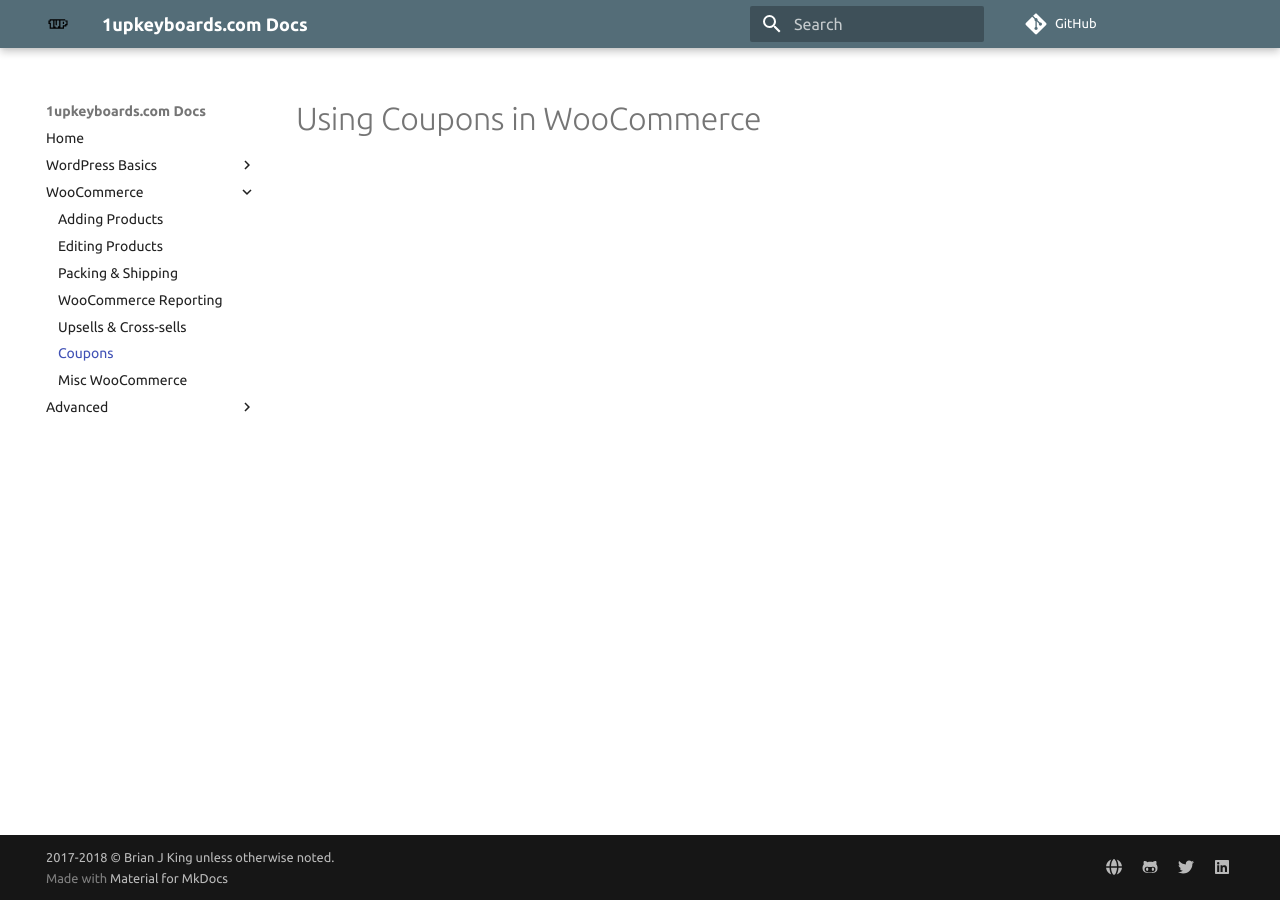
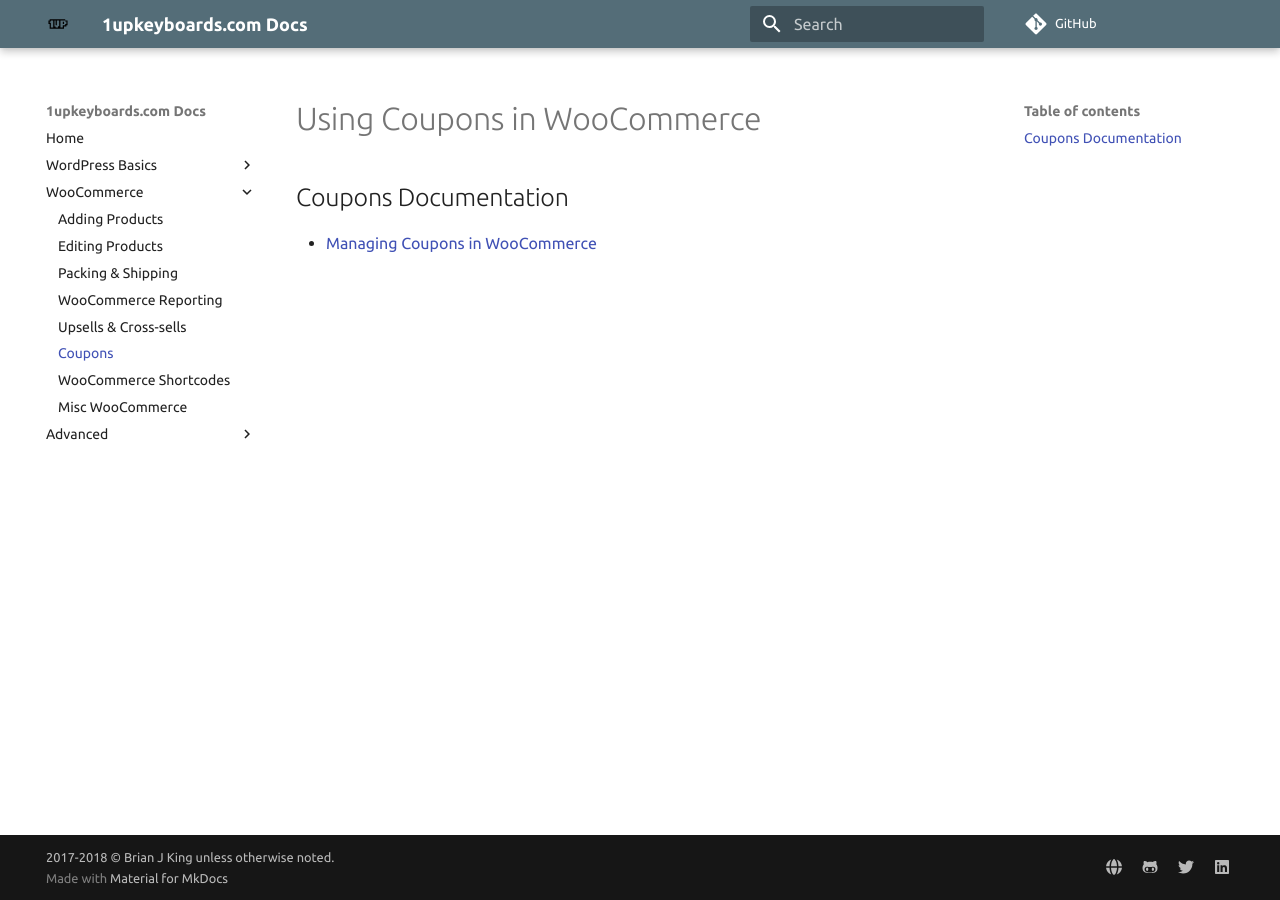
Before and after one commit to brianjking/1upkeyboard-docs, an MkDocs documentation site: the page built from docs/woocommerce/woo-coupons.md, in a window 1280 px wide. Built offline with MkDocs 1.6.1 and Material for MkDocs 9.7.7, drawn with Linux system fonts in a browser that asks for light colours; comment, search, counter and statistics services are not loaded; old or Windows-style settings are respelled for this version of MkDocs.

Commit message:
Adding Shortcodes page

```diff
--- a/docs/woocommerce/woo-coupons.md
+++ b/docs/woocommerce/woo-coupons.md
@@ -1 +1,6 @@
 # Using Coupons in WooCommerce
+
+
+## Coupons Documentation
+
+* [Managing Coupons in WooCommerce](http://docs.woocommerce.com/document/coupon-management/)
--- a/mkdocs.yml
+++ b/mkdocs.yml
@@ -20,6 +20,7 @@
     - WooCommerce Reporting: woocommerce/woo-reporting.md
     - Upsells & Cross-sells: woocommerce/upsells-cross-sells.md
     - Coupons: woocommerce/woo-coupons.md
+    - WooCommerce Shortcodes: woocommerce/woo-shortcodes.md
     - Misc WooCommerce: woocommerce/misc-woocommerce.md
 - Advanced:
     - Hiding Elements on Certain Device Types with Divi: advanced/hide-elements-with-divi.md
```
Also changed, not shown: docs/woocommerce/woo-shortcodes.md (added, +3 -0 lines).
